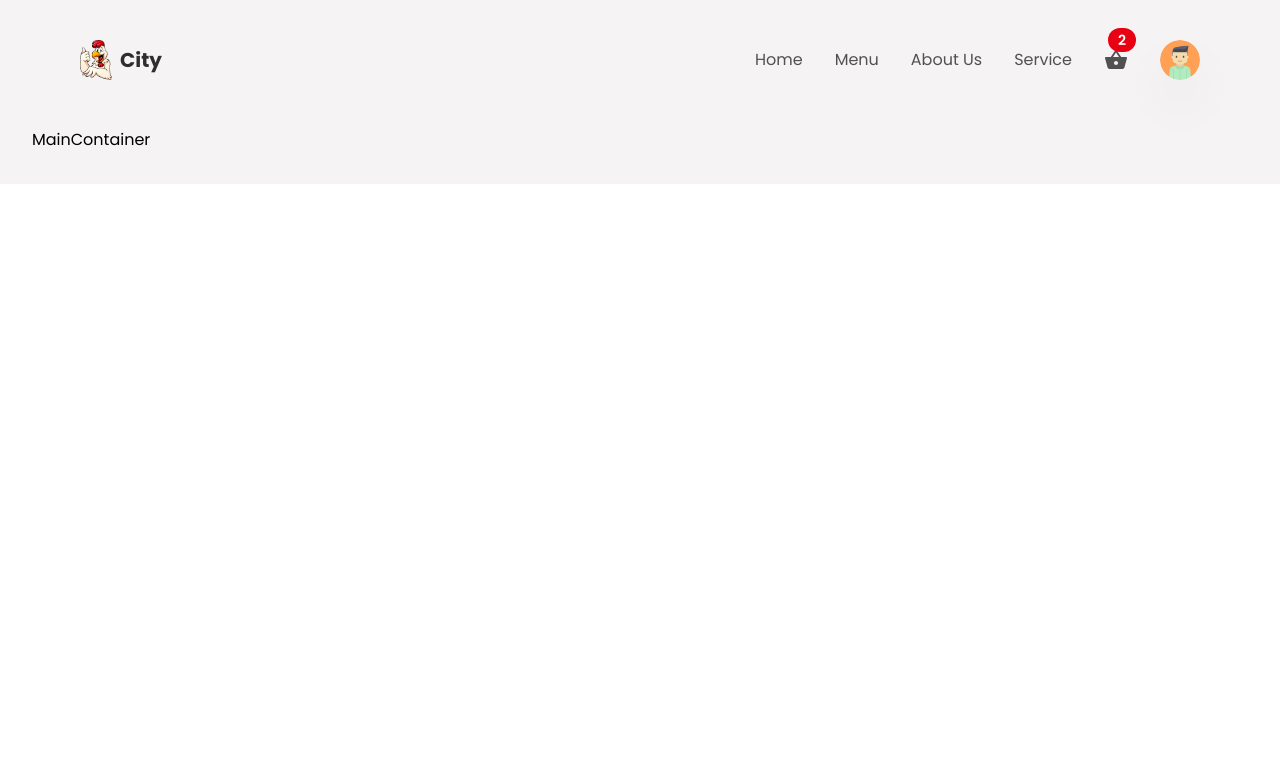
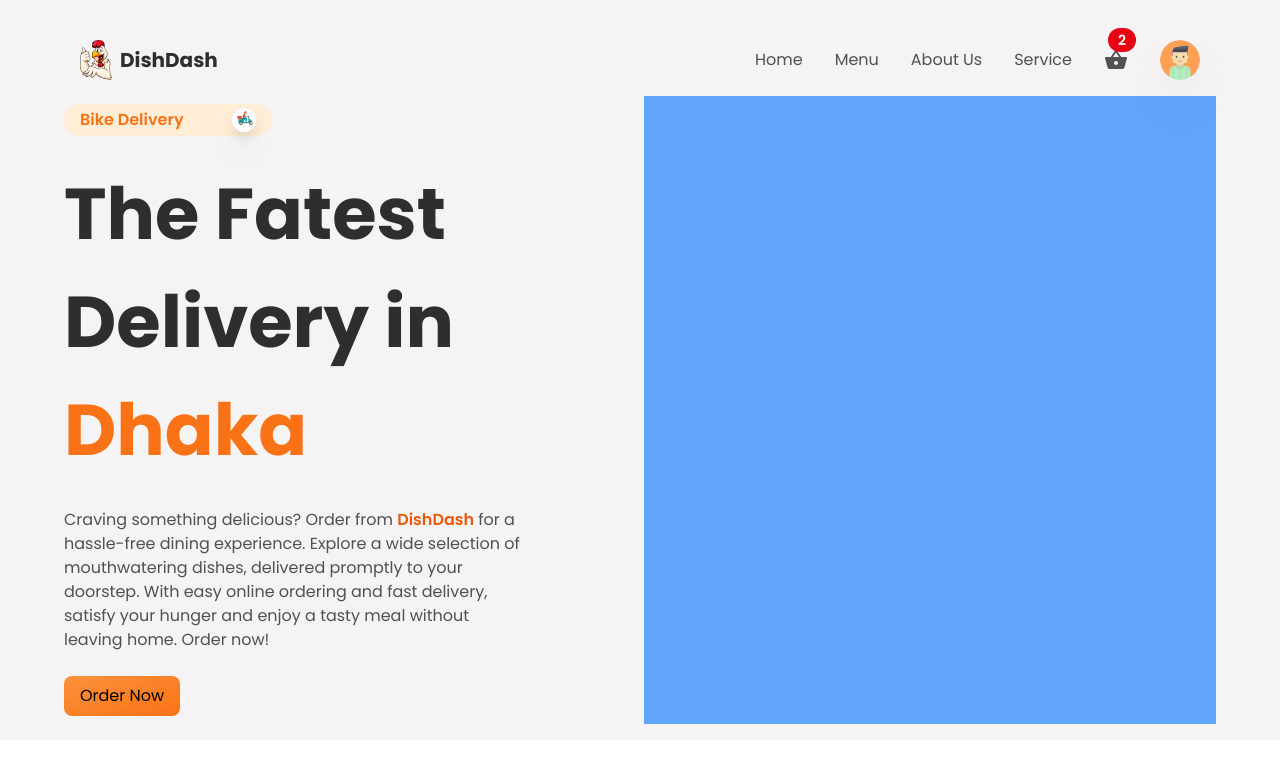
Before and after one commit to Naim000007/Food-Delivery-app, a React (Vite) app: page / in a window 1280 px wide. Shown: the top 762 px of the page. Built offline with nearby package versions, Linux system fonts and the light colour scheme; no server answers.

Commit message:
hero left section done

```diff
--- a/src/App.jsx
+++ b/src/App.jsx
@@ -6,10 +6,10 @@ import { MainContainer, CreateContainer,Header } from './Connection';
 function App() {
 
   return (
-    <AnimatePresence>
+    <AnimatePresence >
     <div className='w-screen h-auto flex flex-col bg-primary'>
       <Header/>
-      <main className='mt-24 p-8 w-full'>
+      <main className='mt-14 md:mt-20 px-4 md:px-16 py-4 w-full'>
         <Routes>
           <Route path='/' element={<MainContainer/>}/>
           <Route path='/createItem' element={<CreateContainer/>}/>
--- a/src/Components/Header/Header.jsx
+++ b/src/Components/Header/Header.jsx
@@ -58,7 +58,7 @@ const Header = () => {
             <div className='hidden md:flex w-full p-4 h-full items-center justify-between '>
                 <Link to={'/'} className='flex items-center gap-2'>
                     <img src={logo} alt="logo" className='w-8 object-cover' />
-                    <p className='text-headingColor text-xl font-bold'>City</p>
+                    <p className='text-headingColor text-xl font-bold'>DishDash</p>
                 </Link>
                 <div className='flex items-center gap-8'>
                     {/* Your navigation items */}
--- a/src/Components/MainContainer/MainContainer.jsx
+++ b/src/Components/MainContainer/MainContainer.jsx
@@ -1,8 +1,26 @@
 import React from 'react'
+import Delivey from '../../assets/Img/delivery.png'
 
 const MainContainer = () => {
   return (
-    <div>MainContainer</div>
+    <div className='grid grid-flow-cols-1 md:grid-cols-2 gap-2'>
+      <div className='py-2 flex-1 flex flex-col items-start  justify-center gap-6'>
+        <div className='flex items-center gap-12 justify-center bg-orange-100 px-4 py-1 rounded-full'>
+         <p className='text-base text-orange-500 font-semibold '>Bike Delivery </p>
+         <div className='w-6 h-6 rounded-full bg-white overflow-hidden drop-shadow-xl'>
+          <img src={Delivey} className='w-full h-full  object-contain ' alt="delivery" />
+          </div>
+        </div>
+
+        <p className=' text-[2.5rem] md:text-[3.5rem] lg:text-[4.5rem] font-bold tracking-normal text-headingColor'>The Fatest Delivery in <span className='text-orange-500 text-[3rem] md:text-[3.5rem] lg:text-[4.5rem]'>Dhaka</span></p>
+
+        <p className='text-base text-textColor  md:text-left md:w-[80%]'>Craving something delicious? Order from <span className='text-orange-600 font-semibold '>DishDash</span> for a hassle-free dining experience. Explore a wide selection of mouthwatering dishes, delivered promptly to your doorstep. With easy online ordering and fast delivery, satisfy your hunger and enjoy a tasty meal without leaving home. Order now!</p>
+        <button type='button' className='bg-gradient-to-br from-orange-400 to-orange-500 md:w-auto w-full px-4 py-2 rounded-lg hover:shadow-lg transition-all ease-in-out duration-100 '>Order Now</button>
+      </div>
+
+
+      <div className='py-2  bg-blue-400 flex-1'></div>
+    </div>
   )
 }
 
```
